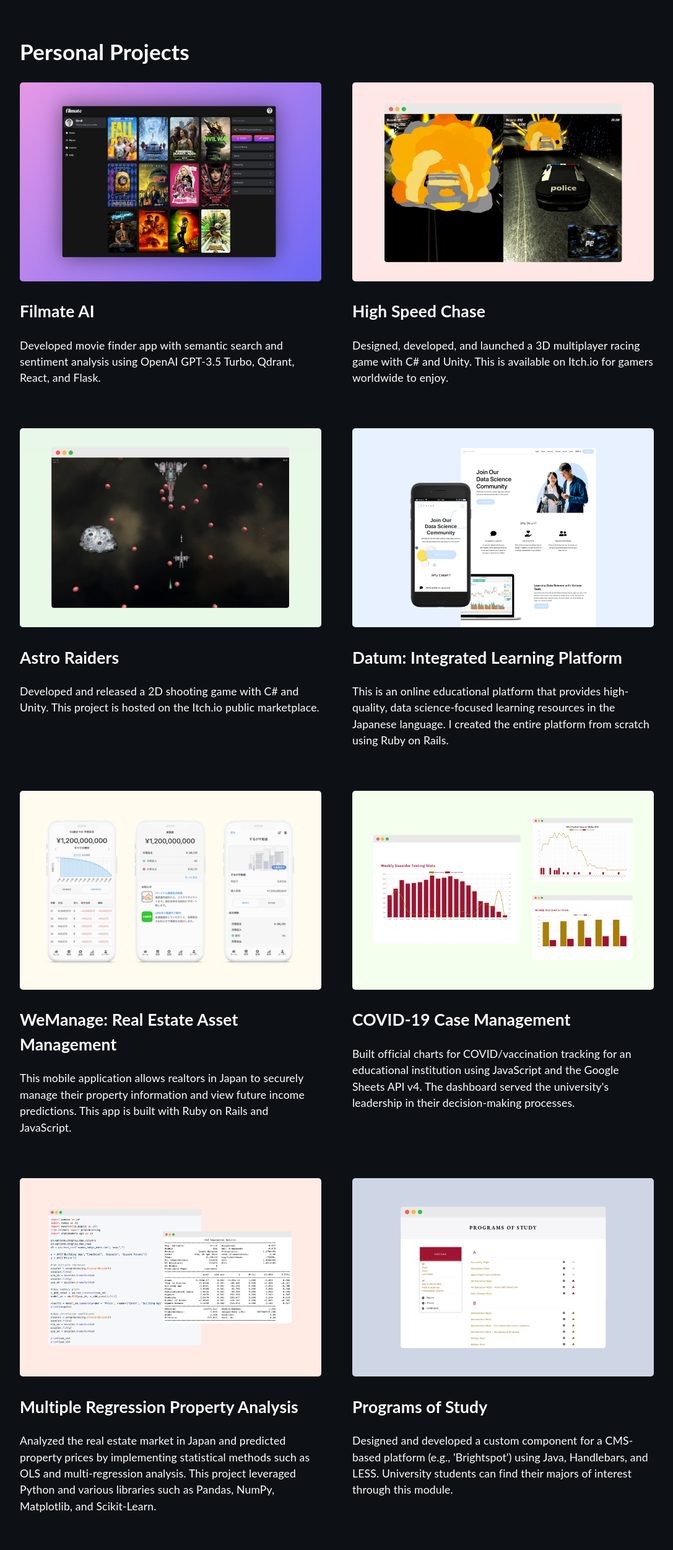
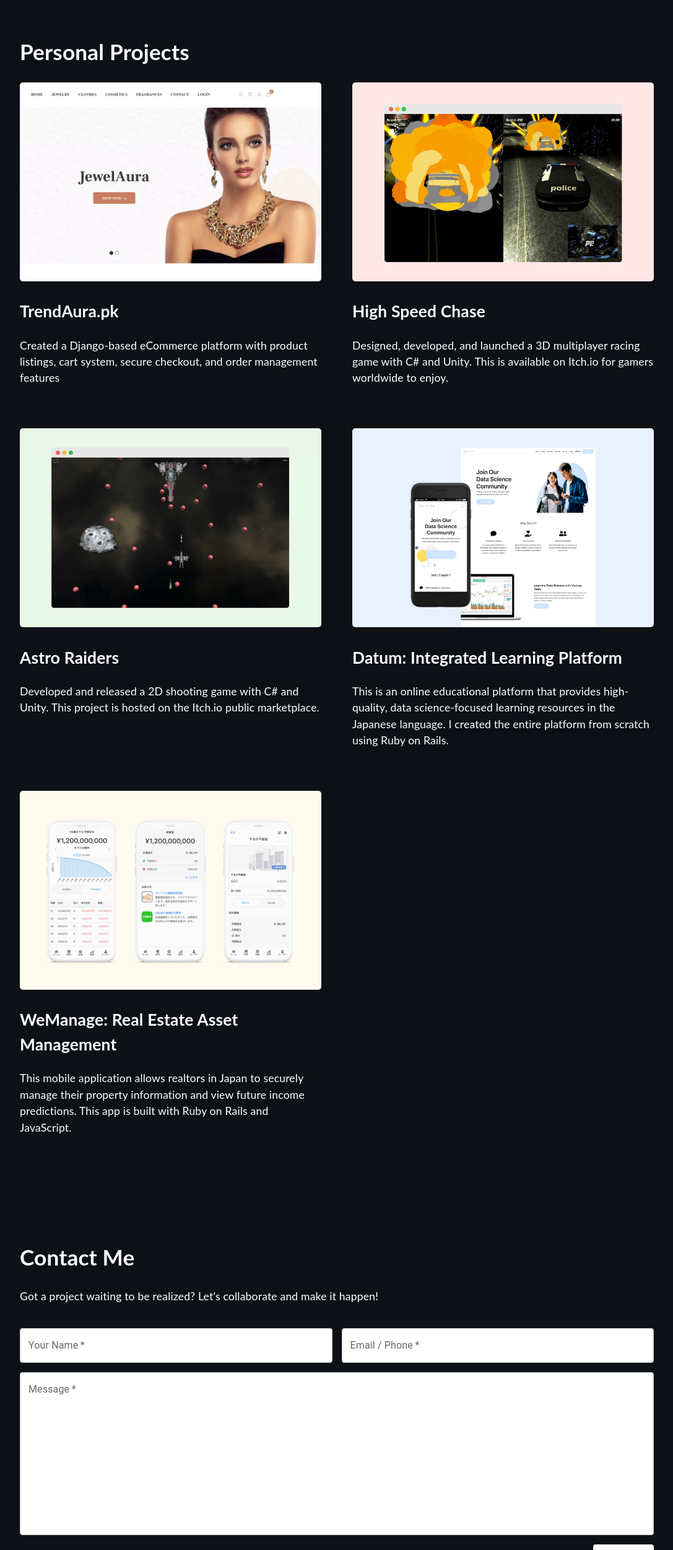
Before and after one commit to msncoder/react-portfolio, a React (Create React App) app: page / in a window 1280 px wide. Shown: the part 2660-5161 px from the top of the page at 62% size, without its empty margins (96-1183 px from the left). Built offline with nearby package versions, Linux system fonts and the light colour scheme.

Commit message:
update project component

```diff
--- a/src/components/Project.tsx
+++ b/src/components/Project.tsx
@@ -1,70 +1,107 @@
 import React from "react";
-import mock01 from '../assets/images/mock01.png';
-import mock02 from '../assets/images/mock02.png';
-import mock03 from '../assets/images/mock03.png';
-import mock04 from '../assets/images/mock04.png';
-import mock05 from '../assets/images/mock05.png';
-import mock06 from '../assets/images/mock06.png';
-import mock07 from '../assets/images/mock07.png';
-import mock08 from '../assets/images/mock08.png';
-import mock09 from '../assets/images/mock09.png';
-import mock10 from '../assets/images/mock10.png';
-import '../assets/styles/Project.scss';
+import mock01 from "../assets/images/mock01.png";
+import mock02 from "../assets/images/mock02.png";
+import mock03 from "../assets/images/mock03.png";
+import mock04 from "../assets/images/mock04.png";
+import mock05 from "../assets/images/mock05.png";
+import mock06 from "../assets/images/mock06.png";
+import mock07 from "../assets/images/mock07.png";
+import mock08 from "../assets/images/mock08.png";
+import mock09 from "../assets/images/mock09.png";
+import mock10 from "../assets/images/mock10.jpg";
+import "../assets/styles/Project.scss";
 
 function Project() {
-    return(
+  return (
     <div className="projects-container" id="projects">
       <h1>Personal Projects</h1>
       <div className="projects-grid">
         <div className="project">
-                <a href="https://www.filmate.club/" target="_blank" rel="noreferrer"><img src={mock10} className="zoom" alt="thumbnail" width="100%"/></a>
-                <a href="https://www.filmate.club/" target="_blank" rel="noreferrer"><h2>Filmate AI</h2></a>
-                <p>Developed movie finder app with semantic search and sentiment analysis using OpenAI GPT-3.5 Turbo, Qdrant, React, and Flask.</p>
+          <a href="https://trendaura.pk/" target="_blank" rel="noreferrer">
+            <img src={mock10} className="zoom" alt="thumbnail" width="100%" />
+          </a>
+          <a href="https://trendaura.pk/" target="_blank" rel="noreferrer">
+            <h2>TrendAura.pk</h2>
+          </a>
+          <p>
+            Created a Django-based eCommerce platform with product listings,
+            cart system, secure checkout, and order management features
+          </p>
         </div>
         <div className="project">
-                <a href="https://yujisatojr.itch.io/highspeedchase" target="_blank" rel="noreferrer"><img src={mock09} className="zoom" alt="thumbnail" width="100%"/></a>
-                <a href="https://yujisatojr.itch.io/highspeedchase" target="_blank" rel="noreferrer"><h2>High Speed Chase</h2></a>
-                <p>Designed, developed, and launched a 3D multiplayer racing game with C# and Unity. This is available on Itch.io for gamers worldwide to enjoy.</p>
+          <a
+            href="https://yujisatojr.itch.io/highspeedchase"
+            target="_blank"
+            rel="noreferrer"
+          >
+            <img src={mock09} className="zoom" alt="thumbnail" width="100%" />
+          </a>
+          <a
+            href="https://yujisatojr.itch.io/highspeedchase"
+            target="_blank"
+            rel="noreferrer"
+          >
+            <h2>High Speed Chase</h2>
+          </a>
+          <p>
+            Designed, developed, and launched a 3D multiplayer racing game with
+            C# and Unity. This is available on Itch.io for gamers worldwide to
+            enjoy.
+          </p>
         </div>
         <div className="project">
-                <a href="https://yujisatojr.itch.io/spacecraft" target="_blank" rel="noreferrer"><img src={mock08} className="zoom" alt="thumbnail" width="100%"/></a>
-                <a href="https://yujisatojr.itch.io/spacecraft" target="_blank" rel="noreferrer"><h2>Astro Raiders</h2></a>
-                <p>Developed and released a 2D shooting game with C# and Unity. This project is hosted on the Itch.io public marketplace.</p>
+          <a
+            href="https://yujisatojr.itch.io/spacecraft"
+            target="_blank"
+            rel="noreferrer"
+          >
+            <img src={mock08} className="zoom" alt="thumbnail" width="100%" />
+          </a>
+          <a
+            href="https://yujisatojr.itch.io/spacecraft"
+            target="_blank"
+            rel="noreferrer"
+          >
+            <h2>Astro Raiders</h2>
+          </a>
+          <p>
+            Developed and released a 2D shooting game with C# and Unity. This
+            project is hosted on the Itch.io public marketplace.
+          </p>
         </div>
         <div className="project">
-                <a href="https://www.datumlearn.com/" target="_blank" rel="noreferrer"><img src={mock07} className="zoom" alt="thumbnail" width="100%"/></a>
-                <a href="https://www.datumlearn.com/" target="_blank" rel="noreferrer"><h2>Datum: Integrated Learning Platform</h2></a>
-                <p>This is an online educational platform that provides high-quality, data science-focused learning resources in the Japanese language. I created the entire platform from scratch using Ruby on Rails.</p>
+          <a
+            href="https://www.datumlearn.com/"
+            target="_blank"
+            rel="noreferrer"
+          >
+            <img src={mock07} className="zoom" alt="thumbnail" width="100%" />
+          </a>
+          <a
+            href="https://www.datumlearn.com/"
+            target="_blank"
+            rel="noreferrer"
+          >
+            <h2>Datum: Integrated Learning Platform</h2>
+          </a>
+          <p>
+            This is an online educational platform that provides high-quality,
+            data science-focused learning resources in the Japanese language. I
+            created the entire platform from scratch using Ruby on Rails.
+          </p>
         </div>
         <div className="project">
-                <a href="http://www.wemanage.jp/" target="_blank" rel="noreferrer"><img src={mock06} className="zoom" alt="thumbnail" width="100%"/></a>
-                <a href="http://www.wemanage.jp/" target="_blank" rel="noreferrer"><h2>WeManage: Real Estate Asset Management</h2></a>
-                <p>This mobile application allows realtors in Japan to securely manage their property information and view future income predictions. This app is built with Ruby on Rails and JavaScript.</p>
-            </div>
-            <div className="project">
-                <a href="https://www.byuh.edu/covid-19-case-management" target="_blank" rel="noreferrer"><img src={mock05} className="zoom" alt="thumbnail" width="100%"/></a>
-                <a href="https://www.byuh.edu/covid-19-case-management" target="_blank" rel="noreferrer"><h2>COVID-19 Case Management</h2></a>
-                <p>Built official charts for COVID/vaccination tracking for an educational institution using JavaScript and the Google Sheets API v4. The dashboard served the university's leadership in their decision-making processes.</p>
-            </div>
-            <div className="project">
-                <a href="https://github.com/yujisatojr/multi-reg-analysis" target="_blank" rel="noreferrer"><img src={mock04} className="zoom" alt="thumbnail" width="100%"/></a>
-                <a href="https://github.com/yujisatojr/multi-reg-analysis" target="_blank" rel="noreferrer"><h2>Multiple Regression Property Analysis</h2></a>
-                <p>Analyzed the real estate market in Japan and predicted property prices by implementing statistical methods such as OLS and multi-regression analysis. This project leveraged Python and various libraries such as Pandas, NumPy, Matplotlib, and Scikit-Learn.</p>
-            </div>
-            <div className="project">
-                <a href="https://holokai.byuh.edu/programs-of-study" target="_blank" rel="noreferrer"><img src={mock03} className="zoom" alt="thumbnail" width="100%"/></a>
-                <a href="https://holokai.byuh.edu/programs-of-study" target="_blank" rel="noreferrer"><h2>Programs of Study</h2></a>
-                <p>Designed and developed a custom component for a CMS-based platform (e.g., 'Brightspot') using Java, Handlebars, and LESS. University students can find their majors of interest through this module.</p>
-            </div>
-            <div className="project">
-                <a href="https://hookele.byuh.edu/transfer-evaluation-guidelines-and-matrix" target="_blank" rel="noreferrer"><img src={mock02} className="zoom" alt="thumbnail" width="100%"/></a>
-                <a href="https://hookele.byuh.edu/transfer-evaluation-guidelines-and-matrix" target="_blank" rel="noreferrer"><h2>Transfer Evaluation Matrix</h2></a>
-                <p>Created an interactive CSV table generator with Java, Handlebars, and LESS. This project helps transfer students to quickly identify eligible credits.</p>
-            </div>
-            <div className="project">
-                <a href="https://github.com/yujisatojr/submeowrine" target="_blank" rel="noreferrer"><img src={mock01} className="zoom" alt="thumbnail" width="100%"/></a>
-                <a href="https://github.com/yujisatojr/submeowrine" target="_blank" rel="noreferrer"><h2>Submeowrine</h2></a>
-                <p>Developed and released an Android mobile application using Java and Android Studio that runs a 2D shooting game.</p>
+          <a href="http://www.wemanage.jp/" target="_blank" rel="noreferrer">
+            <img src={mock06} className="zoom" alt="thumbnail" width="100%" />
+          </a>
+          <a href="http://www.wemanage.jp/" target="_blank" rel="noreferrer">
+            <h2>WeManage: Real Estate Asset Management</h2>
+          </a>
+          <p>
+            This mobile application allows realtors in Japan to securely manage
+            their property information and view future income predictions. This
+            app is built with Ruby on Rails and JavaScript.
+          </p>
         </div>
       </div>
     </div>
```
Also changed, not shown: src/assets/images/mock10.jpg (added), src/assets/images/mock11.png (renamed from src/assets/images/mock10.png). Lines whose indentation alone changed are shown as unchanged.
